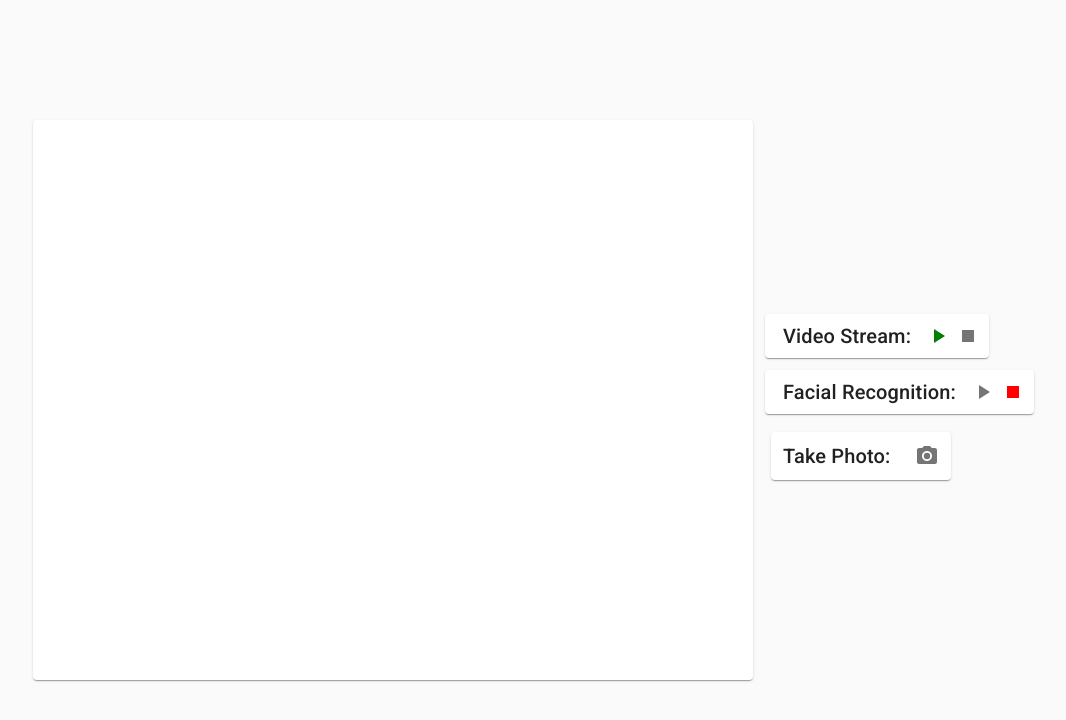
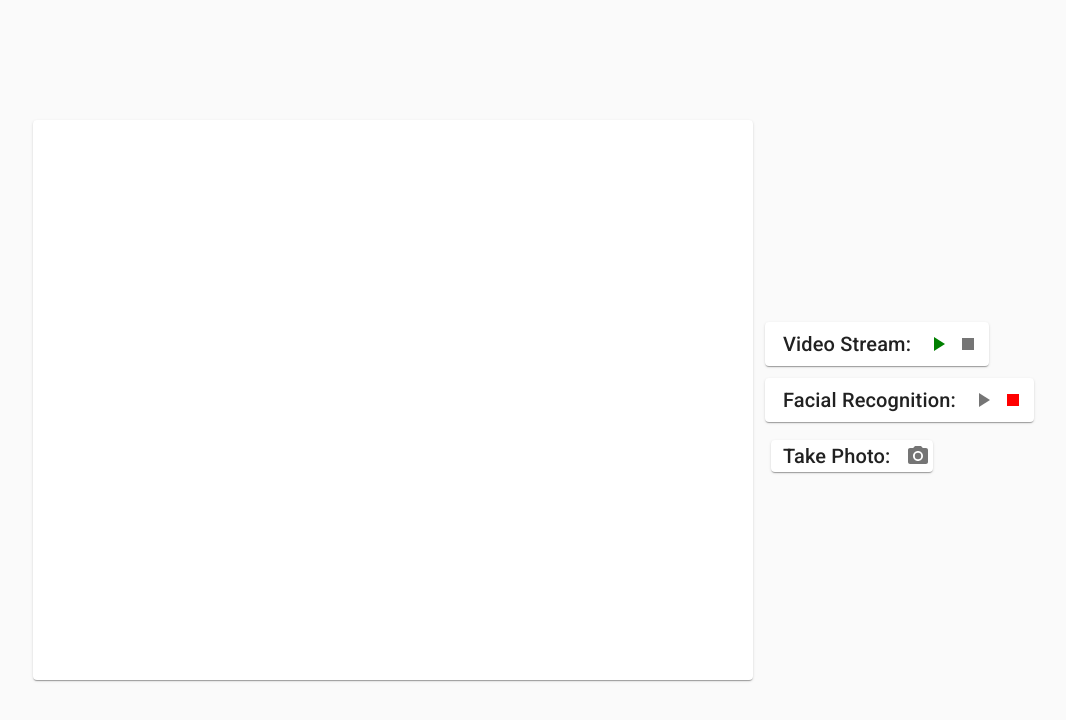
Before and after one commit to segeeslice/cc-final-project, a React (Create React App) app in the folder react-app/: page / in a window 1280 px wide. Shown: the top 720 px of the page, without its empty margins (72-1138 px from the left). Built offline with nearby package versions, Linux system fonts and the light colour scheme; no server answers.

Commit message:
Disable take photo button when loading the page or not playing video

```diff
--- a/react-app/src/components/PhotoManager.jsx
+++ b/react-app/src/components/PhotoManager.jsx
@@ -12,6 +12,10 @@ import CameraAltIcon from '@material-ui/icons/CameraAlt'
 function PhotoManager(props) {
   const [photo, setPhoto] = React.useState([])
   const [photoTaken, setPhotoTaken] = React.useState(false)
+  const {
+    photoButtonDisabled
+  } = props
+
 
   const onTakePhotoClick = () => {
     setPhoto(captureVideoFrame('video', 'png'))
@@ -27,6 +31,8 @@ function PhotoManager(props) {
           </Typography>
           <IconButton
             onClick={onTakePhotoClick}
+            size="small"
+            disabled={photoButtonDisabled}
           >
             <CameraAltIcon/>
           </IconButton>
```
